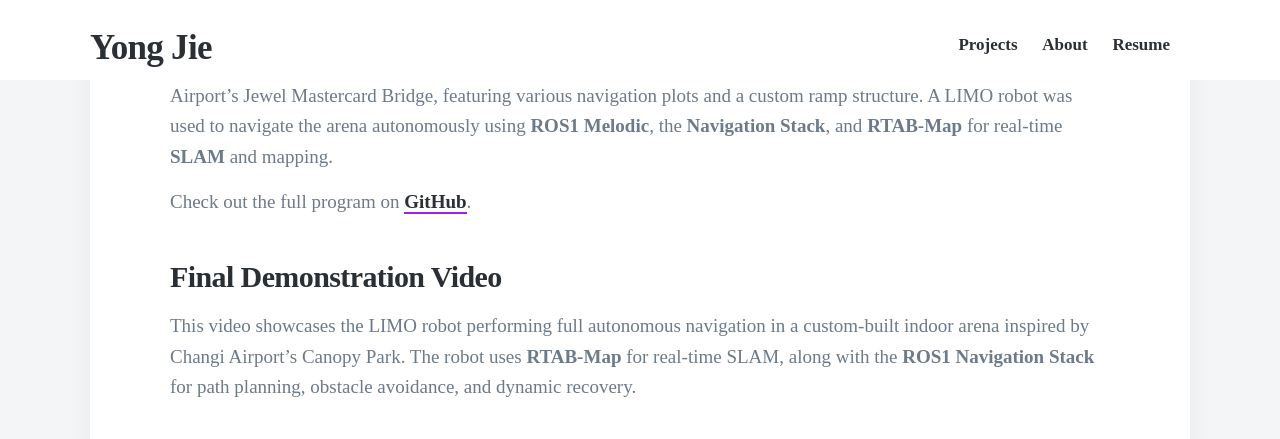
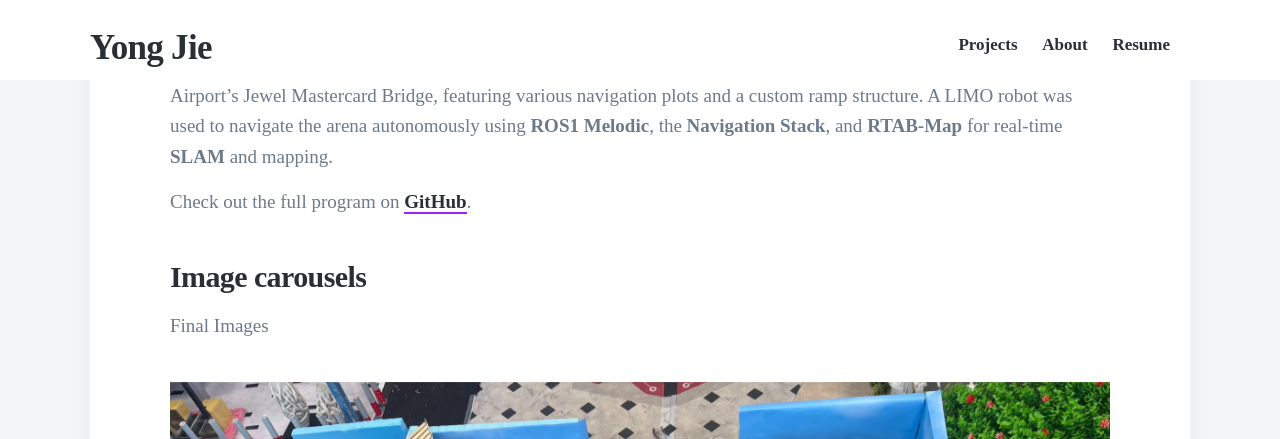
Before and after one commit to YongJiee/YongJiee.github.io, a Jekyll site: the page built from _projects/SEP1.md, in a window 1280 px wide and 900 px high, scrolled down 998 px, cut to the strip 0-439 px from the top of the window. Built offline with Jekyll 4.4.1, drawn with Linux system fonts in a browser that asks for light colours; nearby versions of some CDN libraries.

Commit message:
Added pictures in SEP1

```diff
--- a/_projects/SEP1.md
+++ b/_projects/SEP1.md
@@ -15,7 +15,13 @@
 
 Check out the full program on [GitHub](https://github.com/YongJiee/Systems-Engineering-Project-1-Group-6.git).
 
+### Image carousels
 
+Final Images
+
+<div class="gallery" data-columns="1">
+	<img src="/images/Projects/SEP1/Final_Plot.jpg">
+</div>
 
 ### Final Demonstration Video
 This video showcases the LIMO robot performing full autonomous navigation in a custom-built indoor arena inspired by Changi Airport's Canopy Park. The robot uses **RTAB-Map** for real-time SLAM, along with the **ROS1 Navigation Stack** for path planning, obstacle avoidance, and dynamic recovery.
```
Also changed, not shown: _pages/about.md (+2 -2 lines), images/Projects/SEP1/Final_Plot.jpg (added).
